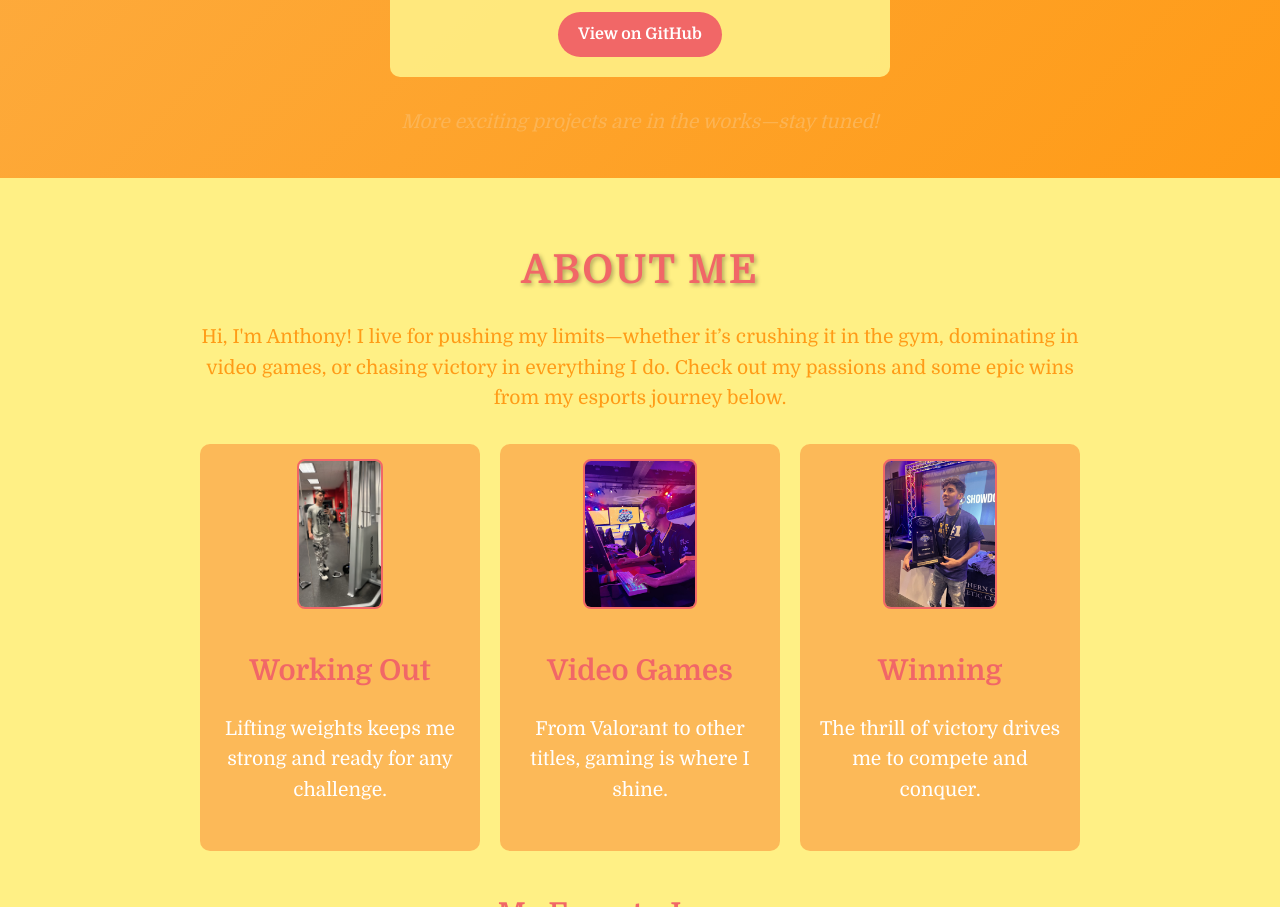
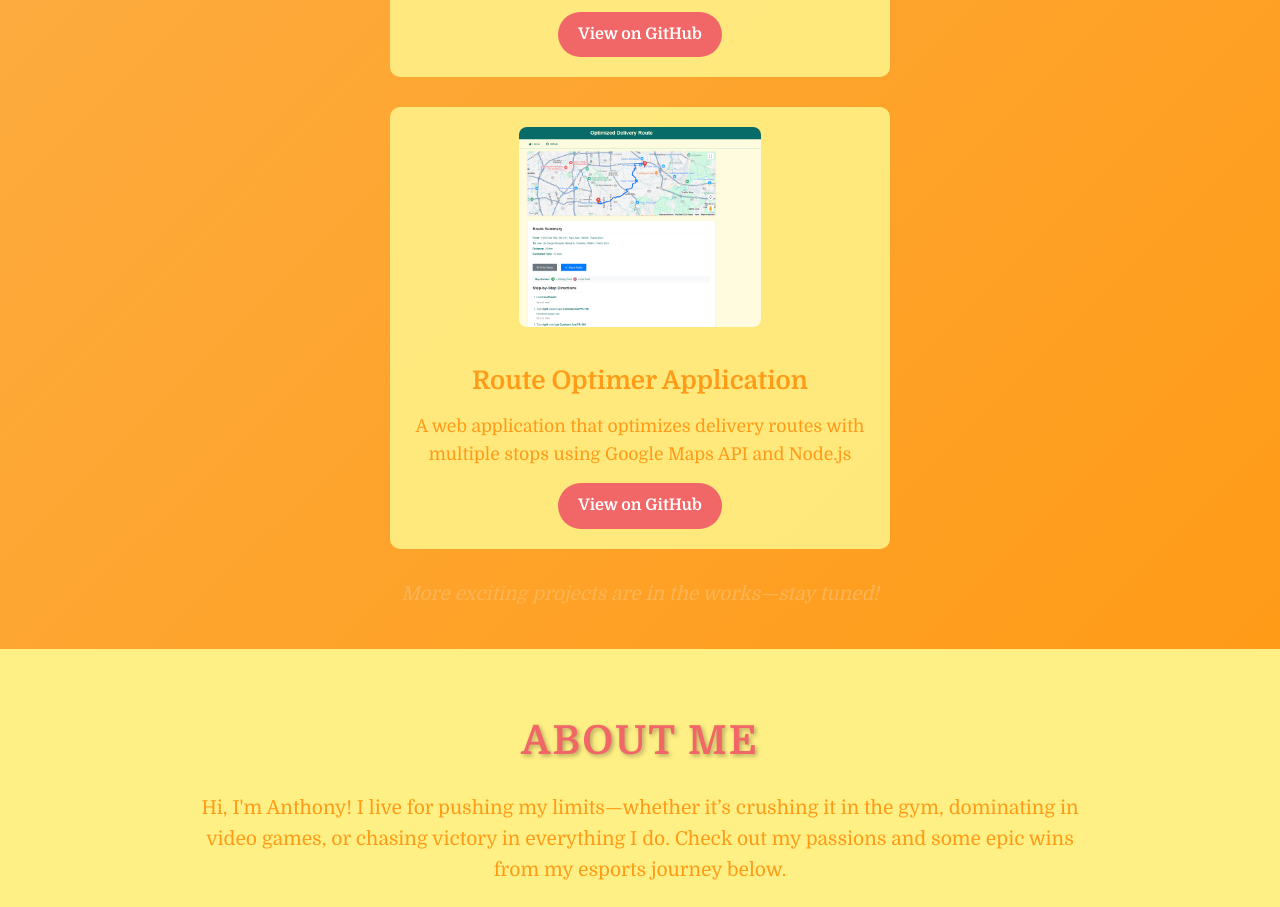
Before and after one commit to anthonyjomarq/Personal-Site---Capstone-2, a plain HTML site: page index.html in a window 1280 px wide. Shown: the part 3026-3933 px from the top of the page. Drawn offline with Linux system fonts and the light colour scheme.

Commit message:
Added Route optimizer to projects

```diff
--- a/index.html
+++ b/index.html
@@ -101,6 +101,12 @@
                 <p>A dynamic blog app, built with Express.js and EJS. It allows users to create, edit, and delete posts about collegiate esports, featuring a dark mode toggle and responsive design.</p>
                 <a href="https://github.com/anthonyjomarq/Blog-Web-Application---Capstone-Project-3" class="project-link" target="_blank">View on GitHub</a>
             </div>
+            <div class="project-item">
+              <img src="./assets/images/route-optimizer.png" alt="Picture of Predictive Traffic Accident Model project" class="project-img">
+              <h3>Route Optimer Application</h3>
+              <p>A web application that optimizes delivery routes with multiple stops using Google Maps API and Node.js</p>
+              <a href="https://github.com/anthonyjomarq/Route-Optimizer---Capstone-4" class="project-link" target="_blank">View on GitHub</a>
+          </div>
             <p class="more-projects">More exciting projects are in the works—stay tuned!</p>
         </div>
 
```
Also changed, not shown: assets/images/route-optimizer.png (added).
